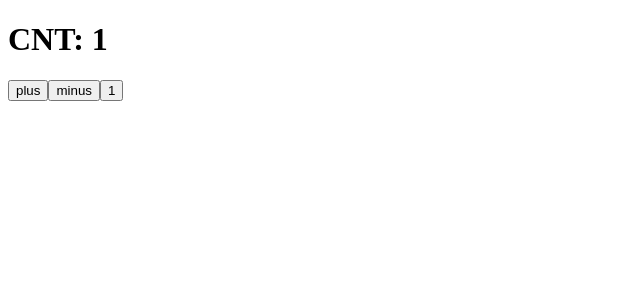
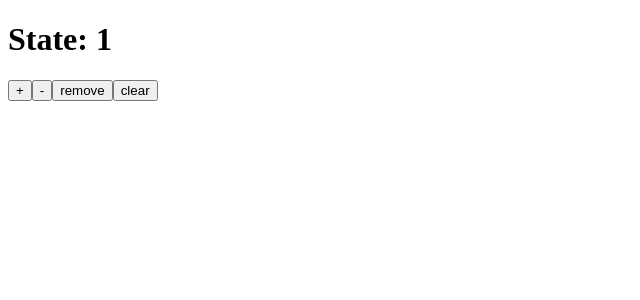
Before and after one commit to oromova/ReactJS_tutorial, a React (Vite) app: page / in a window 1280 px wide. Shown: the top 300 px of the page, without its empty margins (0-640 px from the left). Built offline with nearby package versions, Linux system fonts and the light colour scheme.

Commit message:
LocalStorage

```diff
--- a/src/root/index.jsx
+++ b/src/root/index.jsx
@@ -5,39 +5,25 @@ import { useReducer, useState } from 'react';
 
 
 export const Root = () => {
-  // const [data, setData] = useState(students)
-  const [cnt, dispatch] = useReducer((state, action)=>{
-    console.log(state, action);
-    switch (action.type){
-      case 'plus':
-        return state + 1;
-      case "minus":
-        return state - 1;
-        case "amount":
-        return state + action.payload;
-      default:
-      return state
-    }       // return statega teng
-  }, 1)
 
+const [state, setState] = useState(Number(localStorage.getItem('count') || 1))
 
-
-  // const onDelete = (id) => {
-  //   let res = data.filter((student) =>
-  //   student.id !== id)
-  //   setData(res)
-  // }
-
+const onPlus = () => {
+  setState(state+1)
+  localStorage.setItem('count', state+1)
+}
+const onMinus = () => {
+  setState(state+1)
+  localStorage.setItem('count', state-1)
+}
   return (
-     <div>
-
-      <h1>CNT: {cnt}</h1>
-      <button onClick={() => dispatch({type: 'plus'})}>plus</button>
-      <button onClick={() => dispatch({type: 'minus'})}>minus</button>
-      <button onClick={() => dispatch({type: "amount", payload: cnt})}>{cnt}</button>
-    {/*  <Navbar length={data.length}></Navbar>
-      <Table data={data} onDelete={onDelete}/> */}
-     </div>
+   <div>
+    <h1>State: {state}</h1>
+    <button onClick={onPlus}>+</button>
+    <button onClick={onMinus}>-</button>
+    <button onClick={()=>localStorage.removeItem("count")}>remove</button>
+    <button onClick={()=>localStorage.clear()}>clear</button>
+    </div>
   );
 };
 
```
